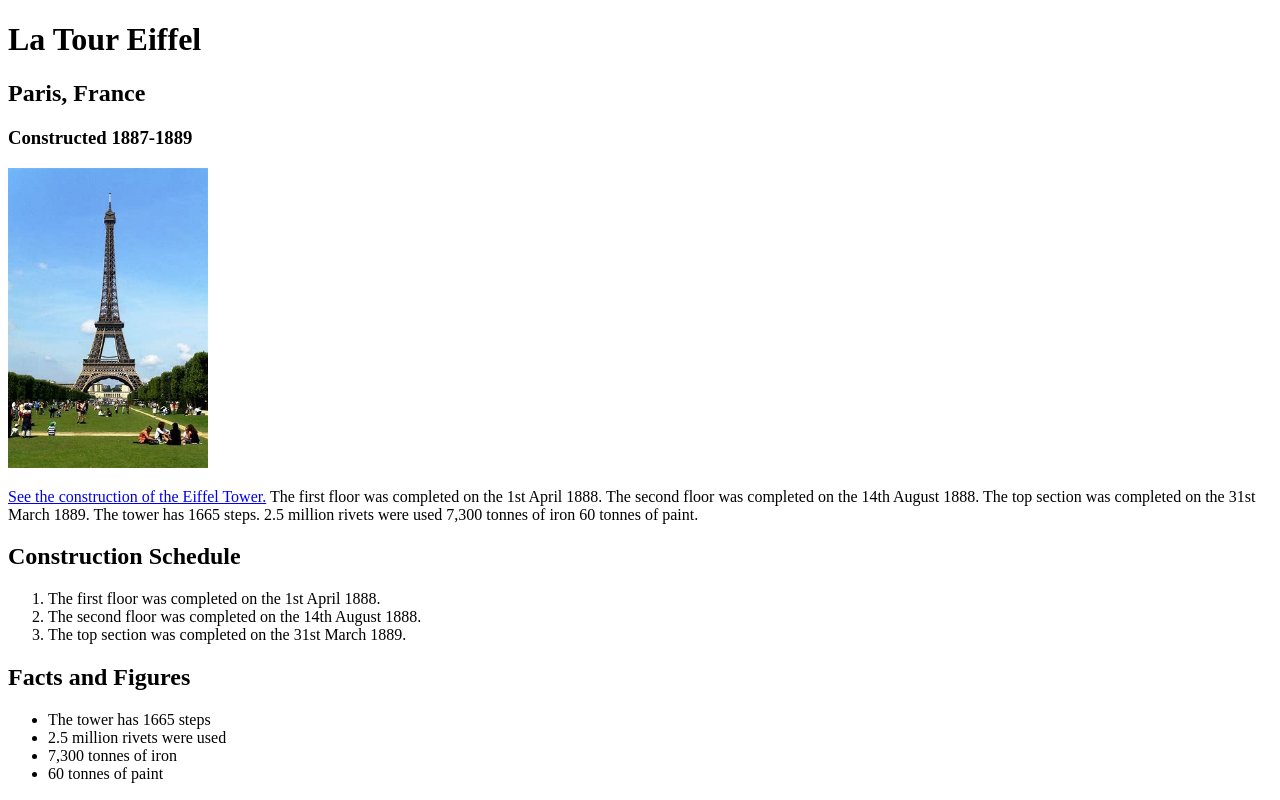
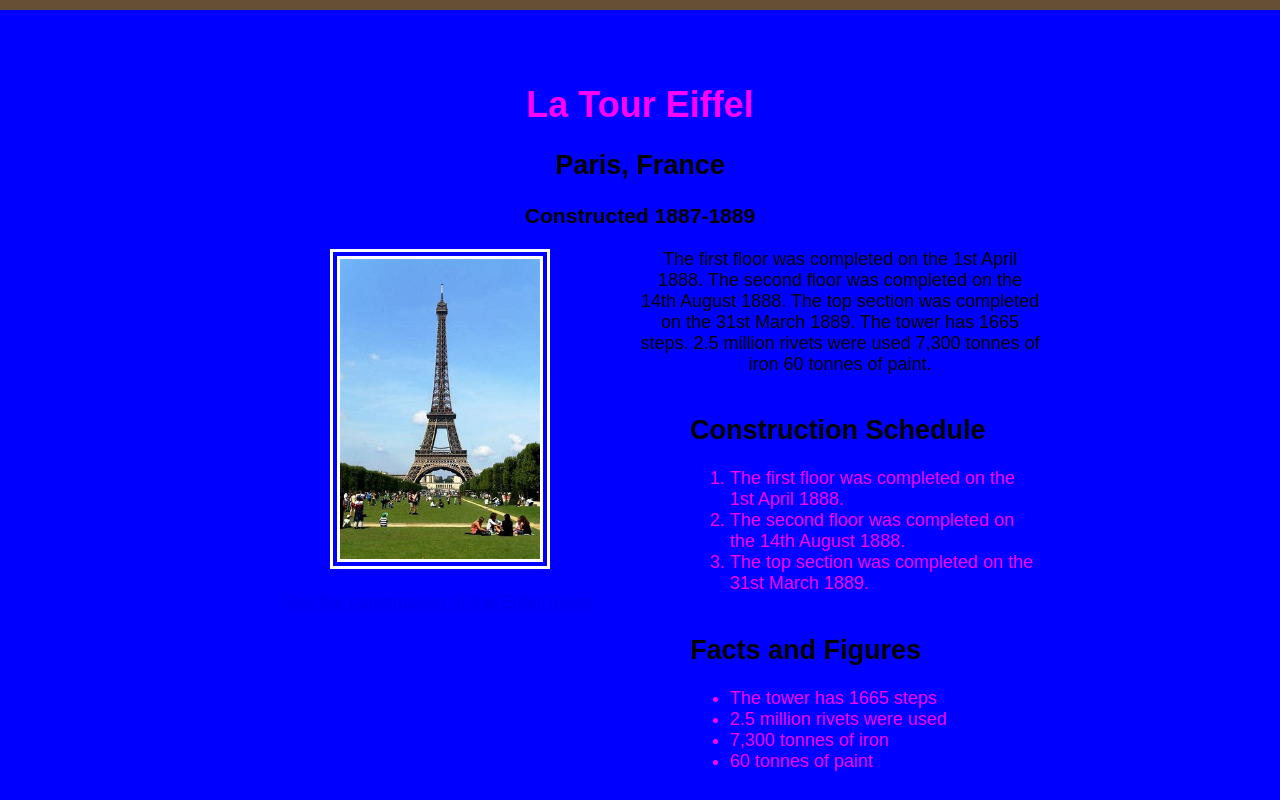
Before and after one commit to CattoJoseph/web-design-101, a plain HTML site: page index.html in a window 1280 px wide. Drawn offline with Linux system fonts and the light colour scheme.

Commit message:
Added boxes and created seperate file to handle styles

```diff
--- a/index.html
+++ b/index.html
@@ -1,25 +1,31 @@
 <!DOCTYPE html>
-<html lang=""en"></html>
+<html lang="en"></html>
     <head>
+    <div id="header">
         <title>Welcome to the Eiffel Tower</title>
+        <link rel="stylesheet" type="" href="styles/mystyle.css">
+    </div>
     </head>
     <body>
+    <div id="page">
         <h1>La Tour Eiffel</h1>
         <h2>Paris, France</h2>
         <h3>Constructed 1887-1889</h3>
-
+        <div id="left-column" style="float:left; text-align:center; width:400px;">
             <img src="images/Eiffel_Tower.jpg" alt="Image of Eiffel Tower" height="300" width="200">
 
             <p>
             <a href="https://www.youtube.com/watch?v=r65KAj2sB0U">See the construction of the Eiffel Tower.</a>
-
+        </div>
         The first floor was completed on the 1st April 1888. The second floor
         was completed on the 14th August 1888. The top section
         was completed on the 31st March 1889. The tower has
         1665 steps. 2.5 million rivets were used 7,300 tonnes
         of iron 60 tonnes of paint.
         </p>
+        <div id="right-column">
             <h2>Construction Schedule</h2>
+            <div class="list">
                 <ol>
                 <li> The first floor was completed on the 1st April 1888. </li>
                 <li> The second floor
@@ -27,13 +33,20 @@
                 <li> The top section
                 was completed on the 31st March 1889. </li>
                 </ol>
+            </div>
+        </div>
+        <div id="right-column">
             <h2>Facts and Figures</h2>
+            <div class="list">
                 <ul>
                 <li>The tower has 1665 steps</li>
                 <li>2.5 million rivets were used</li>
                 <li>7,300 tonnes of iron</li>
                 <li>60 tonnes of paint</li>
             </ul>
+            </div>
+        </div>
 
+    </div>
     </body>
 </html>
--- /dev/null
+++ b/styles/mystyle.css
@@ -0,0 +1,33 @@
+body{
+    margin: 0;
+    padding: 0;
+    background-color: blue;
+    font-family: Arial, Helvetica, sans-serif;
+    font-size: 18px;
+    text-align: center;
+}
+h1{
+    color: magenta;
+}
+#page{
+    max-width: 800px;
+    margin:20px auto;
+    padding:30px;
+    background-color:blue;
+}
+#header{
+    padding:5px;
+    background-color: #655035;
+    text-align: center;
+}
+img{
+    border: double 10px white;
+}
+.list{
+    color: magenta;
+}
+#right-column{
+    float: right;
+    width: 350px;
+    text-align: left;
+}
```
Lines whose indentation alone changed are shown as unchanged.
